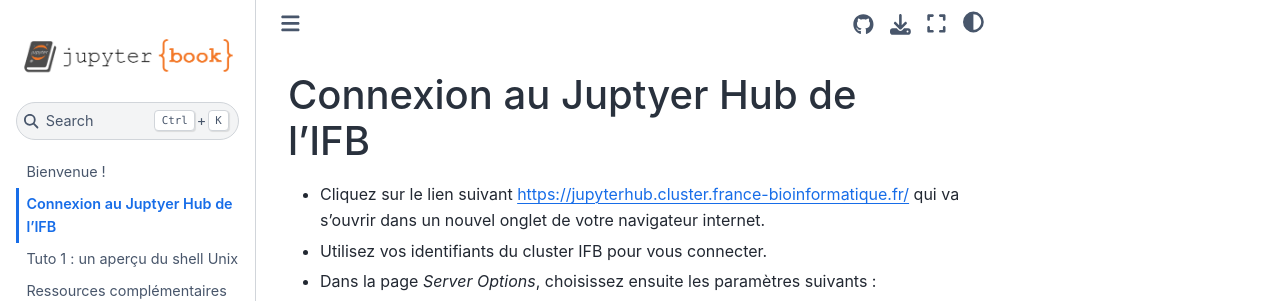
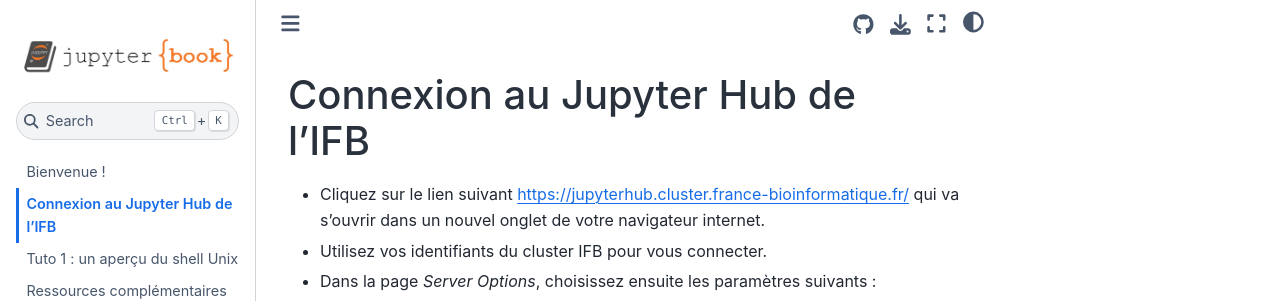
Before and after one commit to pierrepo/unix-tutorial, a Jupyter Book: the page built from connection.md, in a window 1280 px wide. Shown: the top 301 px of the page. Built offline with Jupyter Book 1.0.4 settings and Sphinx 7.4.7 and the Sphinx Book theme 1.1.4, drawn with Linux system fonts in a browser that asks for light colours.

Commit message:
Fix typo

```diff
--- a/connection.md
+++ b/connection.md
@@ -1,4 +1,4 @@
-# Connexion au Juptyer Hub de l'IFB
+# Connexion au Jupyter Hub de l'IFB
 
 - Cliquez sur le lien suivant <a href="https://jupyterhub.cluster.france-bioinformatique.fr/" target="_blank">https://jupyterhub.cluster.france-bioinformatique.fr/</a> qui va s'ouvrir dans un nouvel onglet de votre navigateur internet.
 - Utilisez vos identifiants du cluster IFB pour vous connecter.
```
Also changed, not shown: tutorial_1/tutorial.md (+0 -3 lines).
